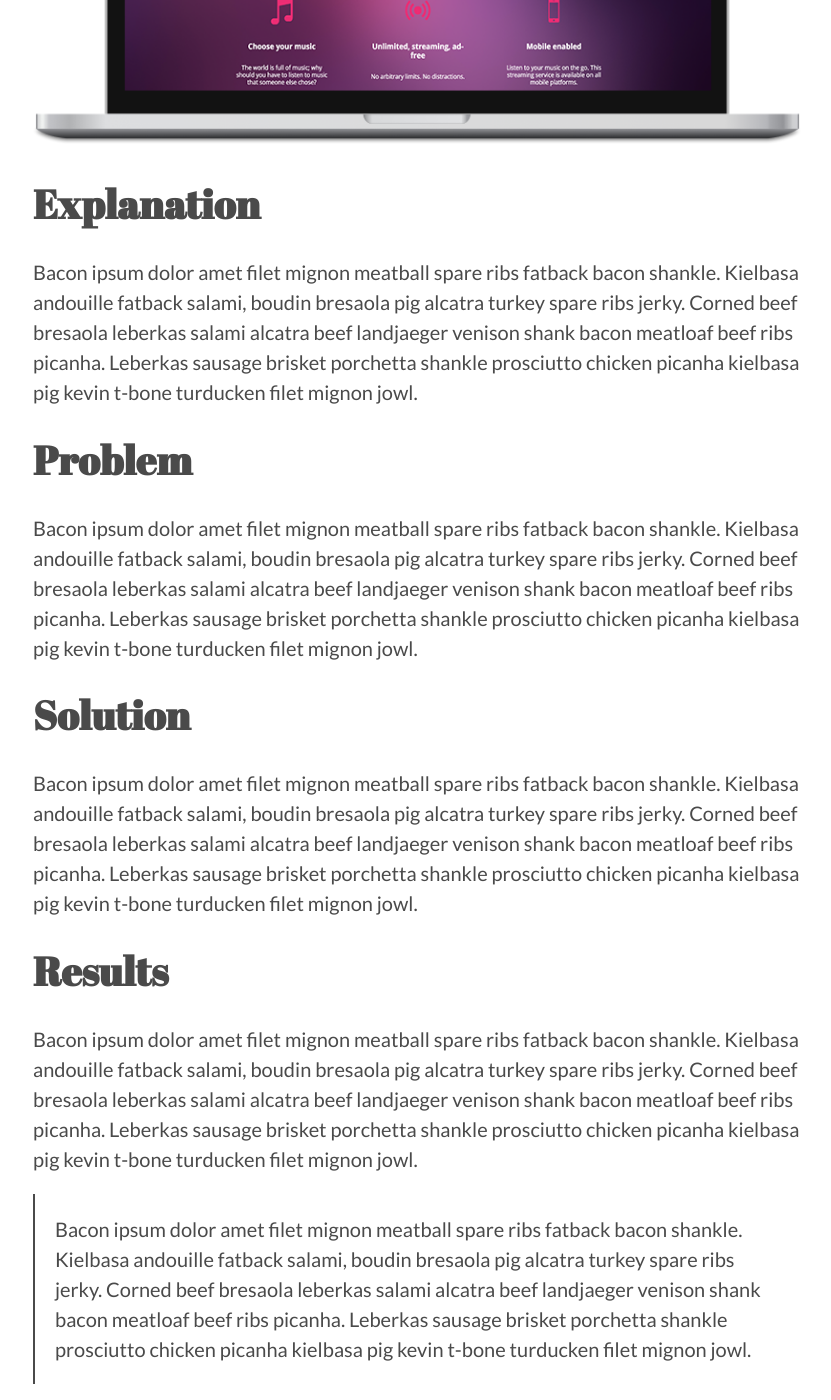
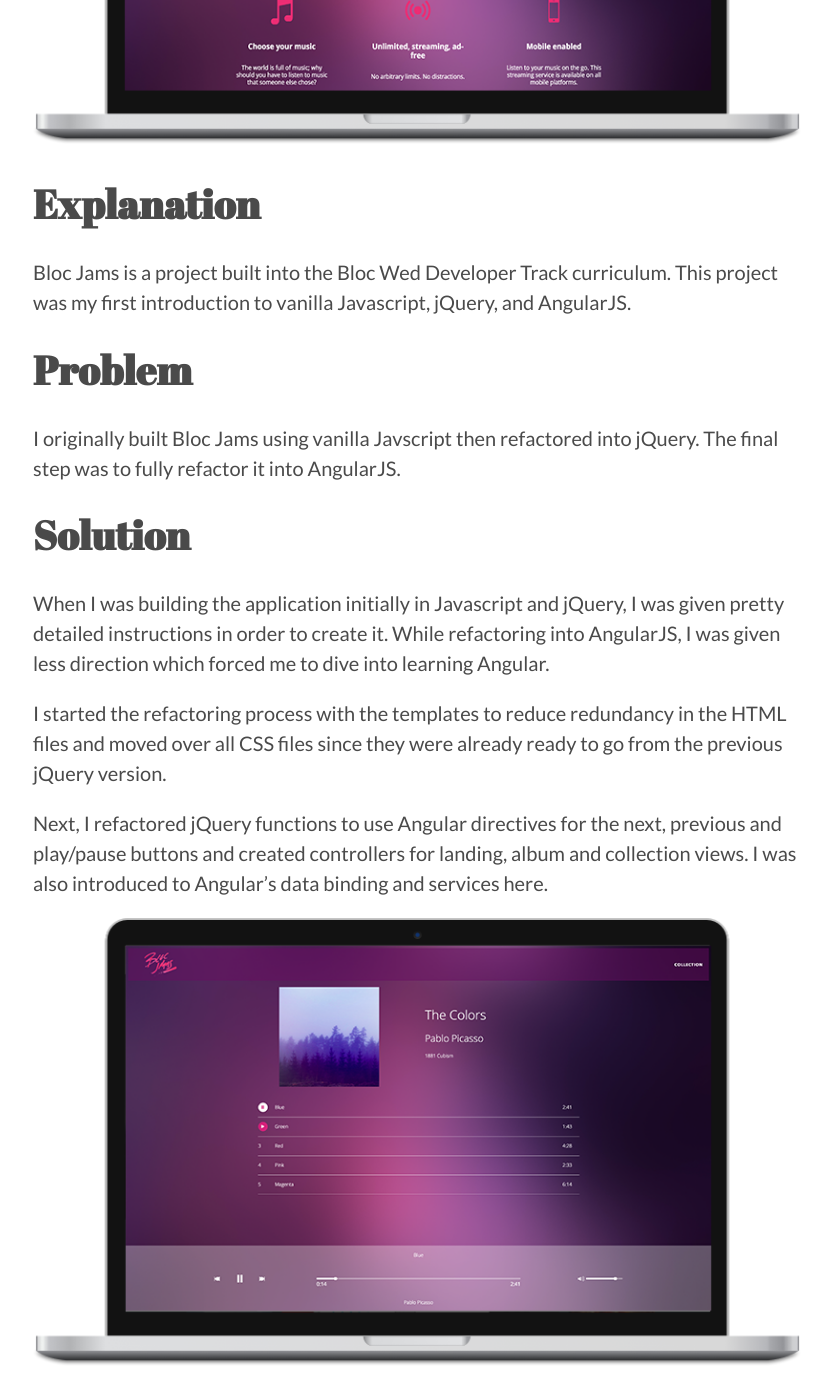
Before and after one commit to lsling/portfolio, a Jekyll site: the page built from _portfolio/blocjams.md, in a window 1280 px wide and 1400 px high, scrolled down 732 px. Shown: the whole window, without its empty margins (223-1054 px from the left). Built offline with Jekyll 4.4.1, drawn with Linux system fonts in a browser that asks for light colours; nearby versions of some CDN libraries; some of the changed text lies outside the part shown.

Commit message:
Added Bloc Jams Case Study

```diff
--- a/_portfolio/blocjams.md
+++ b/_portfolio/blocjams.md
@@ -11,24 +11,30 @@ short-description: A digital music player like Spotify built with AngularJS.
 
 ## Explanation
 
-Bacon ipsum dolor amet filet mignon meatball spare ribs fatback bacon shankle. Kielbasa andouille fatback salami, boudin bresaola pig alcatra turkey spare ribs jerky. Corned beef bresaola leberkas salami alcatra beef landjaeger venison shank bacon meatloaf beef ribs picanha. Leberkas sausage brisket porchetta shankle prosciutto chicken picanha kielbasa pig kevin t-bone turducken filet mignon jowl.
+Bloc Jams is a project built into the Bloc Wed Developer Track curriculum. This project was my first introduction to vanilla Javascript, jQuery, and AngularJS.
 
 ## Problem
 
-Bacon ipsum dolor amet filet mignon meatball spare ribs fatback bacon shankle. Kielbasa andouille fatback salami, boudin bresaola pig alcatra turkey spare ribs jerky. Corned beef bresaola leberkas salami alcatra beef landjaeger venison shank bacon meatloaf beef ribs picanha. Leberkas sausage brisket porchetta shankle prosciutto chicken picanha kielbasa pig kevin t-bone turducken filet mignon jowl.
+I originally built Bloc Jams using vanilla Javscript then refactored into jQuery. The final step was to fully refactor it into AngularJS.
 
 ## Solution
 
-Bacon ipsum dolor amet filet mignon meatball spare ribs fatback bacon shankle. Kielbasa andouille fatback salami, boudin bresaola pig alcatra turkey spare ribs jerky. Corned beef bresaola leberkas salami alcatra beef landjaeger venison shank bacon meatloaf beef ribs picanha. Leberkas sausage brisket porchetta shankle prosciutto chicken picanha kielbasa pig kevin t-bone turducken filet mignon jowl.
+When I was building the application initially in Javascript and jQuery, I was given pretty detailed instructions in order to create it. While refactoring into AngularJS, I was given less direction which forced me to dive into learning Angular.
+
+I started the refactoring process with the templates to reduce redundancy in the HTML files and moved over all CSS files since they were already ready to go from the previous jQuery version.
+
+Next, I refactored jQuery functions to use Angular directives for the next, previous and play/pause buttons and created controllers for landing, album and collection views. I was also introduced to Angular's data binding and services here.
+
+{:.center}
+![]({{ site.baseurl }}/img/blocjamsalbum.png)
+
+
+Properly written documentation on attributes and functions was covered which I found very helpful. It forced me to fully understand what the attribute or function was doing.
 
 ## Results
 
-Bacon ipsum dolor amet filet mignon meatball spare ribs fatback bacon shankle. Kielbasa andouille fatback salami, boudin bresaola pig alcatra turkey spare ribs jerky. Corned beef bresaola leberkas salami alcatra beef landjaeger venison shank bacon meatloaf beef ribs picanha. Leberkas sausage brisket porchetta shankle prosciutto chicken picanha kielbasa pig kevin t-bone turducken filet mignon jowl.
-
-> Bacon ipsum dolor amet filet mignon meatball spare ribs fatback bacon shankle. Kielbasa andouille fatback salami, boudin bresaola pig alcatra turkey spare ribs jerky. Corned beef bresaola leberkas salami alcatra beef landjaeger venison shank bacon meatloaf beef ribs picanha. Leberkas sausage brisket porchetta shankle prosciutto chicken picanha kielbasa pig kevin t-bone turducken filet mignon jowl.
-
-Bacon ipsum dolor amet filet mignon meatball spare ribs fatback bacon shankle. Kielbasa andouille fatback salami, boudin bresaola pig alcatra turkey spare ribs jerky. Corned beef bresaola leberkas salami alcatra beef landjaeger venison shank bacon meatloaf beef ribs picanha. Leberkas sausage brisket porchetta shankle prosciutto chicken picanha kielbasa pig kevin t-bone turducken filet mignon jowl.
+In order to test my solutions, I utilized node.js to test my progress and get visual confirmation of my solutions.
 
 ## Conclusion
 
-Bacon ipsum dolor amet filet mignon meatball spare ribs fatback bacon shankle. Kielbasa andouille fatback salami, boudin bresaola pig alcatra turkey spare ribs jerky. Corned beef bresaola leberkas salami alcatra beef landjaeger venison shank bacon meatloaf beef ribs picanha. Leberkas sausage brisket porchetta shankle prosciutto chicken picanha kielbasa pig kevin t-bone turducken filet mignon jowl.
+Bloc Jams was a great learning experience. Taking an application from jQuery and refactoring to Angular was an interesting way to introduce a new framework. It really showed off the benefits of Angular and I'm excited to learn more and use it in the future.
```
Also changed, not shown: img/blocjamsalbum.png (added).
